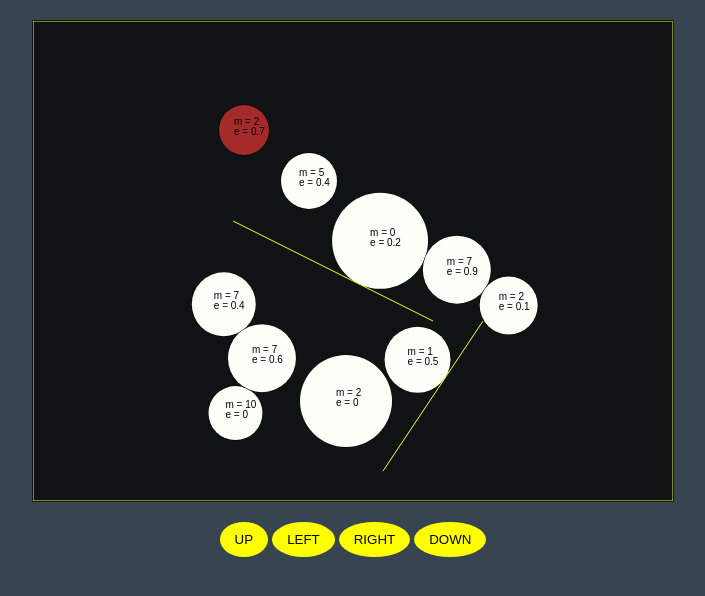
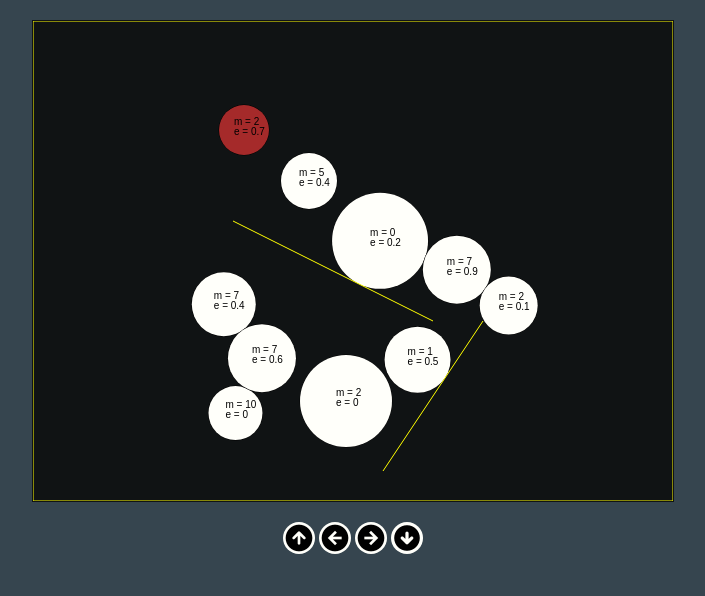
Before and after one commit to MadCoderErrr/2dPhysicsEngineJS, a plain HTML site: page index.html in a window 1280 px wide. Shown: the whole page, without its empty margins (287-992 px from the left). Drawn offline with Linux system fonts and the light colour scheme.

Commit message:
added buttons

```diff
--- a/index.html
+++ b/index.html
@@ -8,10 +8,10 @@
     <body>
         <canvas id="canvas" tabindex="0" width="640" height="480"></canvas>
         <div id="btn-container">
-            <button id="up">UP</button>
-            <button id="left">LEFT</button>
-            <button id="right">RIGHT</button>
-            <button id="down">DOWN</button>
+            <button id="up"></button>
+            <button id="left"></button>
+            <button id="right"></button>
+            <button id="down"></button>
         </div>
         <script src="style.js"></script>
     </body>
--- a/style.css
+++ b/style.css
@@ -15,11 +15,34 @@ body{
 }
 
 button{
-    background-color: yellow;
+    /*border: 1px solid #101314;*/
     border: none;
     border-radius: 50%;
-    padding: 10px 15px;
-    margin: auto;
+    background-color: #FFFFFA;
+}
+
+#up {
+    background-repeat: no-repeat;
+    background-image: url("up.png");
+    /*padding: 15px 25px 15px 20px;*/
+    padding: 16px;
+}
+
+#left {
+    background-image: url("left2.png");
+    background-repeat: no-repeat;
+    padding: 16px;
+}
+
+#down {
+    background-image: url("down.png");
+    padding: 16px;
+}
+
+#right {
+    background-image: url("right1.png");
+    background-repeat: no-repeat;
+    padding: 16px;
 }
 
 #btn-container{
--- a/style.js
+++ b/style.js
@@ -10,7 +10,7 @@ const ballz = [];
 const wallz = [];
 
 let LEFT, RIGHT, UP, DOWN;
-let friction = 0.1;
+let friction = 0.0;
 
 class Vector{
     constructor(x, y){
```
Also changed, not shown: down.png (added), left2.png (added), right1.png (added), up.png (added).
